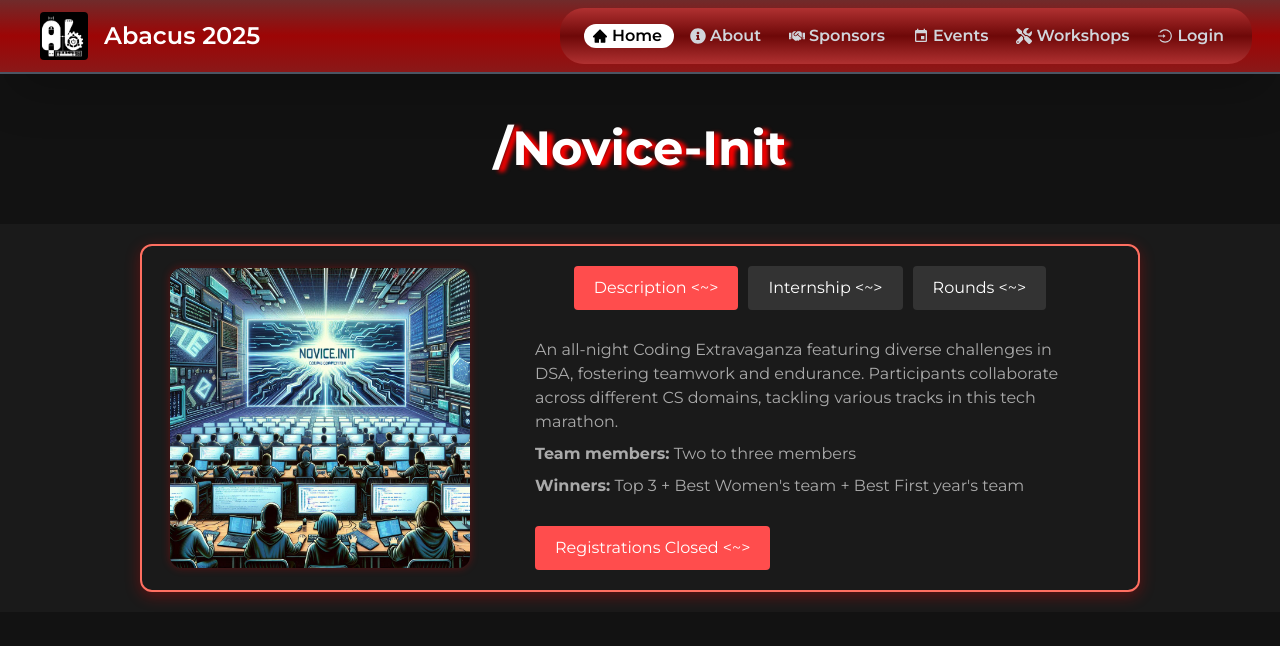
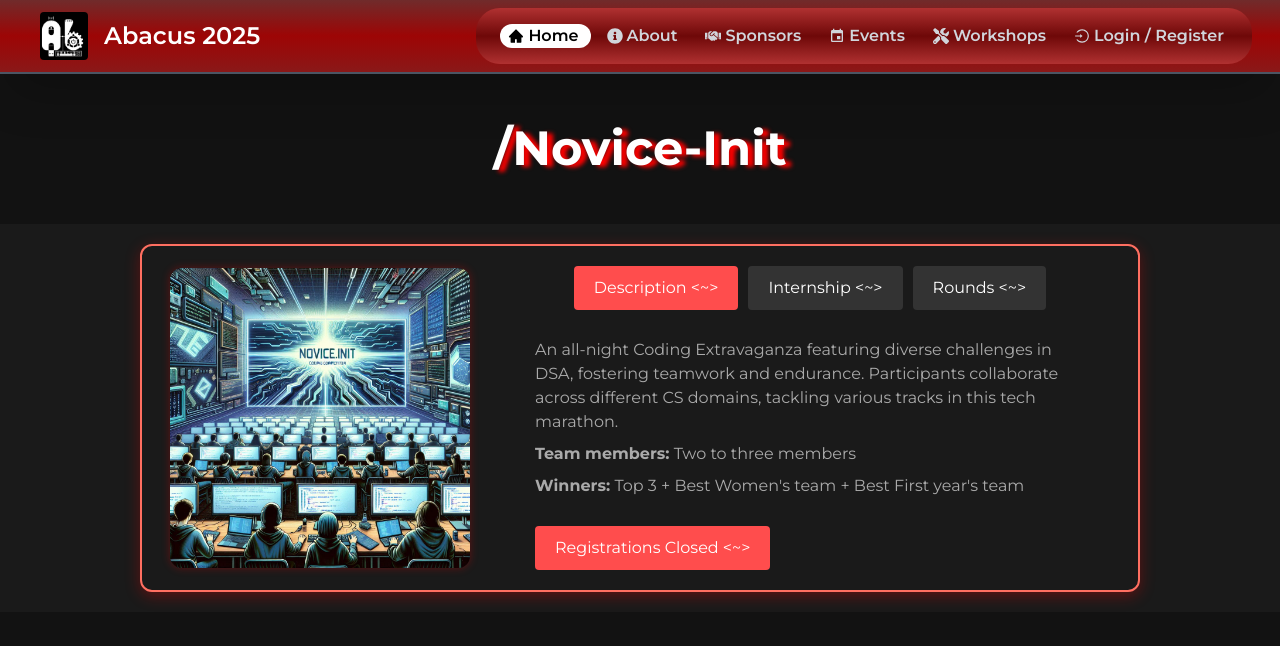
Before and after one commit to cegcsea/Reach-Abacus-25-Frontend, a React (Create React App) app in the folder mern-abacus-theme/frontend-new/: page /EventIndividual/NoviceInit in a window 1280 px wide. Shown: the top 646 px of the page. Built offline with nearby package versions, Linux system fonts and the light colour scheme; a web font is replaced by a local one.

Commit message:
Update Navbar.js

```diff
--- a/mern-abacus-theme/frontend-new/src/components/Navbar.js
+++ b/mern-abacus-theme/frontend-new/src/components/Navbar.js
@@ -25,7 +25,12 @@ const Navbar = ({ isMenuOpen, setIsMenuOpen,active,setActive }) => {
       icon: <FaTools />,
       path: "/workshops",
     },
-    { name: "login", label: "Login", icon: <AiOutlineLogin />, path: "/login" },
+    {
+      name: "auth",
+      label: "Login / Register",
+      icon: <AiOutlineLogin />,
+      path: "/auth",
+    },
   ];
   const toggleMenu = () => {
     setIsMenuOpen(!isMenuOpen);
```
